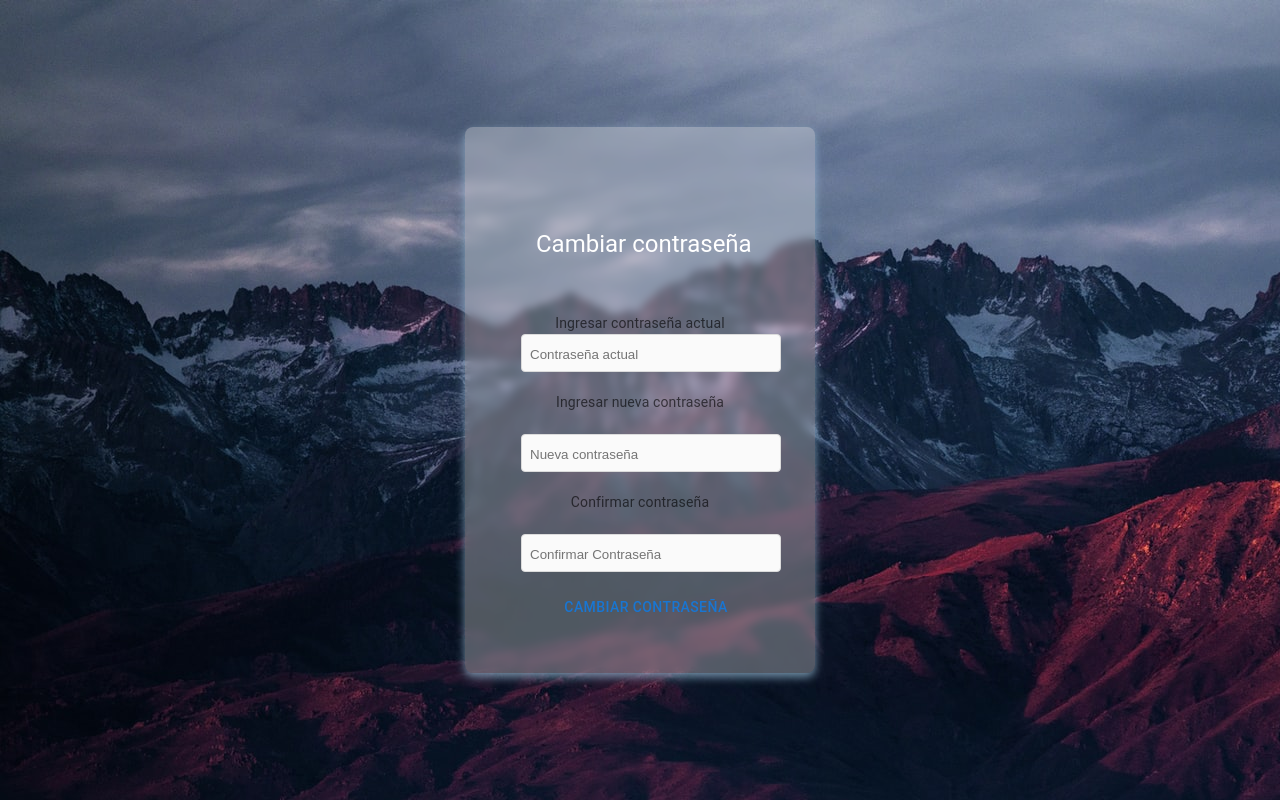
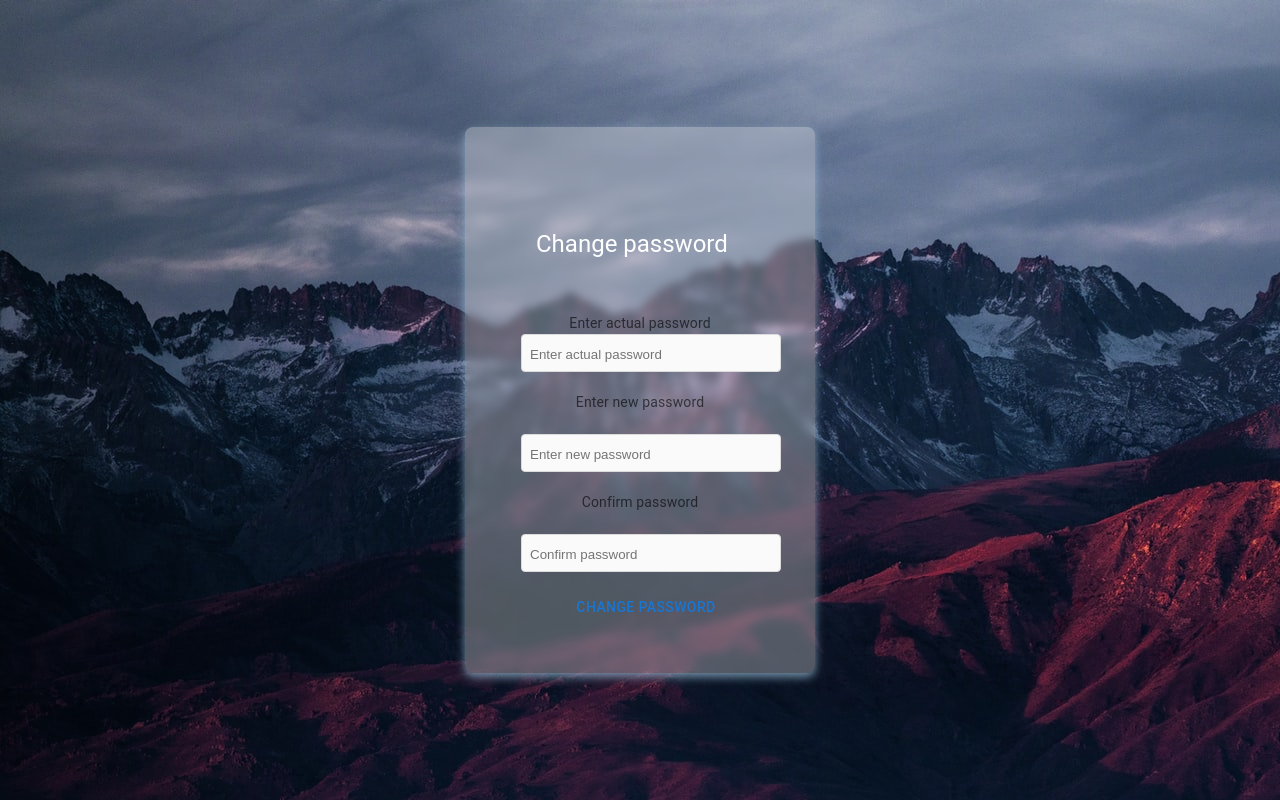
Before and after one commit to JoseCastillo190607/DWI-FRONT-SOCIAL_NETWORK, a React (Create React App) app: page /cambiarPass in a window 1280 px wide. Built offline with nearby package versions, Linux system fonts and the light colour scheme.

Commit message:
Feat: Added variables for translation

```diff
--- a/package.json
+++ b/package.json
@@ -13,9 +13,10 @@
     "@uploadcare/react-widget": "^2.1.5",
     "axios": "^0.27.2",
     "i18next": "^21.9.0",
-    "i18next-browser-languagedetector": "^6.1.4",
+    "i18next-browser-languagedetector": "^6.1.5",
     "react": "^18.2.0",
     "react-dom": "^18.2.0",
+    "react-i18next": "^11.18.3",
     "react-router-dom": "^6.3.0",
     "react-scripts": "5.0.1",
     "sweetalert2": "^11.4.26",
--- a/src/components/ChangePassword/ChangePassword.jsx
+++ b/src/components/ChangePassword/ChangePassword.jsx
@@ -7,11 +7,13 @@ import axios from "axios";
 import { GlobalContext } from "../../context/global-context";
 import Swal from "sweetalert2";
 import {useNavigate} from "react-router-dom"
+import { useTranslation } from "react-i18next";
 
 const url = "//localhost:5000/api/register";
 
 export default function ChangePassword() {
 
+  const { i18n, t } = useTranslation();
   const navigate = useNavigate();
 
   const { userdata } = useContext(GlobalContext);
@@ -54,17 +56,17 @@ export default function ChangePassword() {
         <CardContent>
           <Typography className="containerContent" variant="h5" component="div">
             <div className="divDevs" width="50%">
-              Cambiar contraseña
+              {t("change_pass")}
             </div>
           </Typography>
           <Typography sx={{ fontSize: 14 }} color="text.secondary" gutterBottom>
             <form className="form-login">
               <div className="div-login">
-                <label>Ingresar contraseña actual</label>
+                <label>{t("actual_pass")}</label>
                 <br />
                 <input
                   className="input-password"
-                  placeholder="Contraseña actual"
+                  placeholder={t("actual_pass")}
                   type="password"
                   onChange={(event) => {
                     setDatapass((current) => ({
@@ -73,12 +75,12 @@ export default function ChangePassword() {
                     }));
                   }}
                 ></input>
-                <label>Ingresar nueva contraseña</label>
+                <label>{t("new_pass")}</label>
                 <br />
                 <br />
                 <input
                   className="input-password"
-                  placeholder="Nueva contraseña"
+                  placeholder={t("new_pass")}
                   type="password"
                   onChange={(event) => {
                     setDatapass((current) => ({
@@ -87,13 +89,13 @@ export default function ChangePassword() {
                     }));
                   }}
                 ></input>
-                <label>Confirmar contraseña </label>
+                <label>{t("confirm_pass")}</label>
                 <br />
                 <br />
                 <input
                   className="input-password"
                   type="password"
-                  placeholder="Confirmar Contraseña"
+                  placeholder={t("confirm_pass")}
                   onChange={(event) => {
                     setDatapass((current) => ({
                       ...current,
@@ -110,7 +112,7 @@ export default function ChangePassword() {
                     coincidir();
                   }}
                 >
-                  Cambiar contraseña
+                  {t("change_pass")}
                 </Button>
               </div>
             </form>
--- a/src/components/Login/Login.jsx
+++ b/src/components/Login/Login.jsx
@@ -3,6 +3,7 @@ import "./login.css";
 import React, { useContext, useState } from "react";
 import { useNavigate, Link } from "react-router-dom";
 import { GlobalContext } from "../../context/global-context";
+import { useTranslation } from "react-i18next";
 import axios from "axios";
 import Swal from "sweetalert2";
 import Card from "@mui/material/Card";
@@ -17,6 +18,7 @@ export default function Login() {
   const navigate = useNavigate();
   const [checkdata, setCheckData] = useState({});
   const { handleUser } = useContext(GlobalContext);
+  const { i18n, t } = useTranslation();
 
   const login = () => {
     axios
@@ -63,7 +65,7 @@ export default function Login() {
               <div className="div-login">
                 <input
                   className="input-correo"
-                  placeholder="Correo electrónico"
+                  placeholder={t("email")}
                   onChange={(event) => {
                     setCheckData((current) => ({
                       ...current,
@@ -74,7 +76,7 @@ export default function Login() {
                 <input
                   className="input-password"
                   type="password"
-                  placeholder={("password")}
+                  placeholder={t("password")}
                   onChange={(event) => {
                     setCheckData((current) => ({
                       ...current,
@@ -91,7 +93,7 @@ export default function Login() {
                     login();
                   }}
                 >
-                  Inicia Sesion
+                  {t("login")}
                 </Button>
               </div>
             </form>
@@ -110,12 +112,12 @@ export default function Login() {
           sx={{ mb: 1.5 }}
           color="text.secondary"
         >
-          <label size="small">{("neg_question")}</label>
+          <label size="small">{t("neg_question")}</label>
         </Typography>
         <CardActions className="btnRegister">
           <Link to="/register">
             <Button className="btnRegister" size="small">
-              Registrate
+              {t("sign")}
             </Button>
           </Link>
         </CardActions>
--- a/src/components/Navbar/navbar.jsx
+++ b/src/components/Navbar/navbar.jsx
@@ -16,12 +16,14 @@ import '../Navbar/navbar.css';
 import { GlobalContext } from "../../context/global-context";
 import { useContext } from 'react';
 import { unstable_getNormalizedScrollLeft } from '@mui/utils';
+import { useTranslation } from "react-i18next";
 
 
 export default function Navbar() {
 
   const navigate = useNavigate();
 
+  const { i18n, t } = useTranslation();
   const [anchorEl, setAnchorEl] = React.useState(null);
   const open = Boolean(anchorEl);
 
@@ -103,11 +105,11 @@ export default function Navbar() {
         anchorOrigin={{ horizontal: 'right', vertical: 'bottom' }}
       >
         <MenuItem>
-          <Avatar /> Editar Cuenta
+          <Avatar /> {t("edit_count")}
         </MenuItem>
         <MenuItem>
        <div> <Link className='link' to="/cambiarPass">
-         <Avatar /><div style={{width:'30%'}}>Cambiar Contraseña</div>
+         <Avatar /><div style={{width:'30%'}}>{t("change_pass")}</div>
         </Link>
         </div>
         </MenuItem>
@@ -117,8 +119,7 @@ export default function Navbar() {
           <ListItemIcon>
             <Logout fontSize="small" />
           </ListItemIcon>
-          Salir
-
+          {t("go_out")}
         </MenuItem>
       </Menu>
     </React.Fragment>
--- a/src/components/register/register.jsx
+++ b/src/components/register/register.jsx
@@ -4,6 +4,7 @@ import React, { useContext, useState } from "react";
 import { Widget } from "@uploadcare/react-widget";
 import { useNavigate, Link } from "react-router-dom";
 import { GlobalContext } from "../../context/global-context";
+import { useTranslation } from "react-i18next";
 import axios from "axios";
 import Swal from "sweetalert2";
 
@@ -20,6 +21,7 @@ export default function Login() {
   const [photo, setPhoto] = useState("");
   const [dataregister, setDataregister] = useState({});
   const { handleUser } = useContext(GlobalContext);
+  const { i18n, t } = useTranslation();
 
   const register = () => {
     axios
@@ -61,7 +63,7 @@ export default function Login() {
               <div className="div-login">
                 <input
                   className="input-correo"
-                  placeholder={("name")}
+                  placeholder={t("name")}
                   type="text"
                   onChange={(event) => {
                     setDataregister((current) => ({
@@ -72,7 +74,7 @@ export default function Login() {
                 />
                 <input
                   className="input-password"
-                  placeholder={("f_lastname")}
+                  placeholder={t("f_lastname")}
                   type="text"
                   onChange={(event) => {
                     setDataregister((current) => ({
@@ -83,7 +85,7 @@ export default function Login() {
                 />
                 <input
                   className="input-correo"
-                  placeholder={("s_lastname")}
+                  placeholder={t("s_lastname")}
                   type="text"
                   onChange={(event) => {
                     setDataregister((current) => ({
@@ -94,7 +96,7 @@ export default function Login() {
                 />
                 <input
                   className="input-correo"
-                  placeholder={("email")}
+                  placeholder={t("email")}
                   type="email"
                   onChange={(event) => {
                     setDataregister((current) => ({
@@ -105,7 +107,7 @@ export default function Login() {
                 />
                 <input
                   className="input-correo"
-                  placeholder={("password")}
+                  placeholder={t("password")}
                   type="password"
                   onChange={(event) => {
                     setDataregister((current) => ({
@@ -116,7 +118,7 @@ export default function Login() {
                 />
                 <input
                   className="input-correo"
-                  placeholder={("birth")}
+                  placeholder={t("birth")}
                   type="date"
                   onChange={(event) => {
                     setDataregister((current) => ({
@@ -158,7 +160,7 @@ export default function Login() {
                     register();
                   }}
                 >
-                  {("sign")}
+                  {t("sign")}
                 </Button>
               </div>
             </form>
@@ -177,7 +179,8 @@ export default function Login() {
           sx={{ mb: 1.5 }}
           color="text.secondary"
         >
-          <label size="small">{("question")}</label>
+          <label size="small">Question</label>
+          {/* {t("question")} */}
         </Typography>
         <CardActions className="btnRegister">
           <Link to="/login">
--- a/src/config/localization/translations/en.json
+++ b/src/config/localization/translations/en.json
@@ -7,6 +7,18 @@
     "birth": "Date of birth",
     "sign": "Sign Up",
     "question": "Do you already have an account?",
-    "login": "Log In",
-    "neg_question": "Don't you have an account?"
+    "login": "Log in",
+    "neg_question": "Don't you have an account?",
+    "description": "Description",
+    "ubication": "Ubication",
+    "image": "Image",
+    "update_post": "Update post",
+    "title": "Title",
+    "create_post": "Create post",
+    "edit_count": "Edit count",
+    "go_out": "Go out",
+    "change_pass": "Change password",
+    "actual_pass": "Enter actual password",
+    "new_pass": "Enter new password",
+    "confirm_pass": "Confirm password"
 }
--- a/src/config/localization/translations/es.json
+++ b/src/config/localization/translations/es.json
@@ -8,5 +8,17 @@
     "sign": "Regístrate",
     "question": "¿Ya tienes una cuenta?",
     "login": "Iniciar sesión",
-    "neg_question": "¿No tienes una cuenta?"
+    "neg_question": "¿No tienes una cuenta?",
+    "descripcion": "Description",
+    "ubication": "Ubicación",
+    "image": "Imagen",
+    "update_post": "Actualizar publicación",
+    "title": "Título",
+    "create_post": "Crear publicación",
+    "edit_count": "Editar Cuenta",
+    "go_out": "Salir",
+    "change_pass": "Cambiar contraseña",
+    "actual_pass": "Ingresar contraseña actual",
+    "new_pass": "Ingresar nueva contraseña",
+    "confirm_pass": "Confirmar contraseña"
 }
--- a/src/index.js
+++ b/src/index.js
@@ -4,6 +4,8 @@ import "./index.css";
 import reportWebVitals from "./reportWebVitals";
 
 import { BrowserRouter, Route, Routes, Navigate } from "react-router-dom";
+import { I18nextProvider } from 'react-i18next';
+import i18n from './config/localization/i18n';
 
 // Context
 import { GlobalProvider } from "./context/global-context";
@@ -21,6 +23,7 @@ root.render(
   <div className="App">
     <header className="App-header">
       <GlobalProvider>
+      <I18nextProvider i18n={i18n}>
         <BrowserRouter>
           <Routes>
             <Route path="/posts" element={<Posts />} />
@@ -33,6 +36,7 @@ root.render(
             <Route path="/" element={<Navigate replace to="/login" />} />
           </Routes>
         </BrowserRouter>
+      </I18nextProvider>
       </GlobalProvider>
     </header>
   </div>
```
Also changed, not shown: src/components/Posts/Posts.jsx (+11 -9 lines), 1 other file (tests, documents, lock files or other folders).
